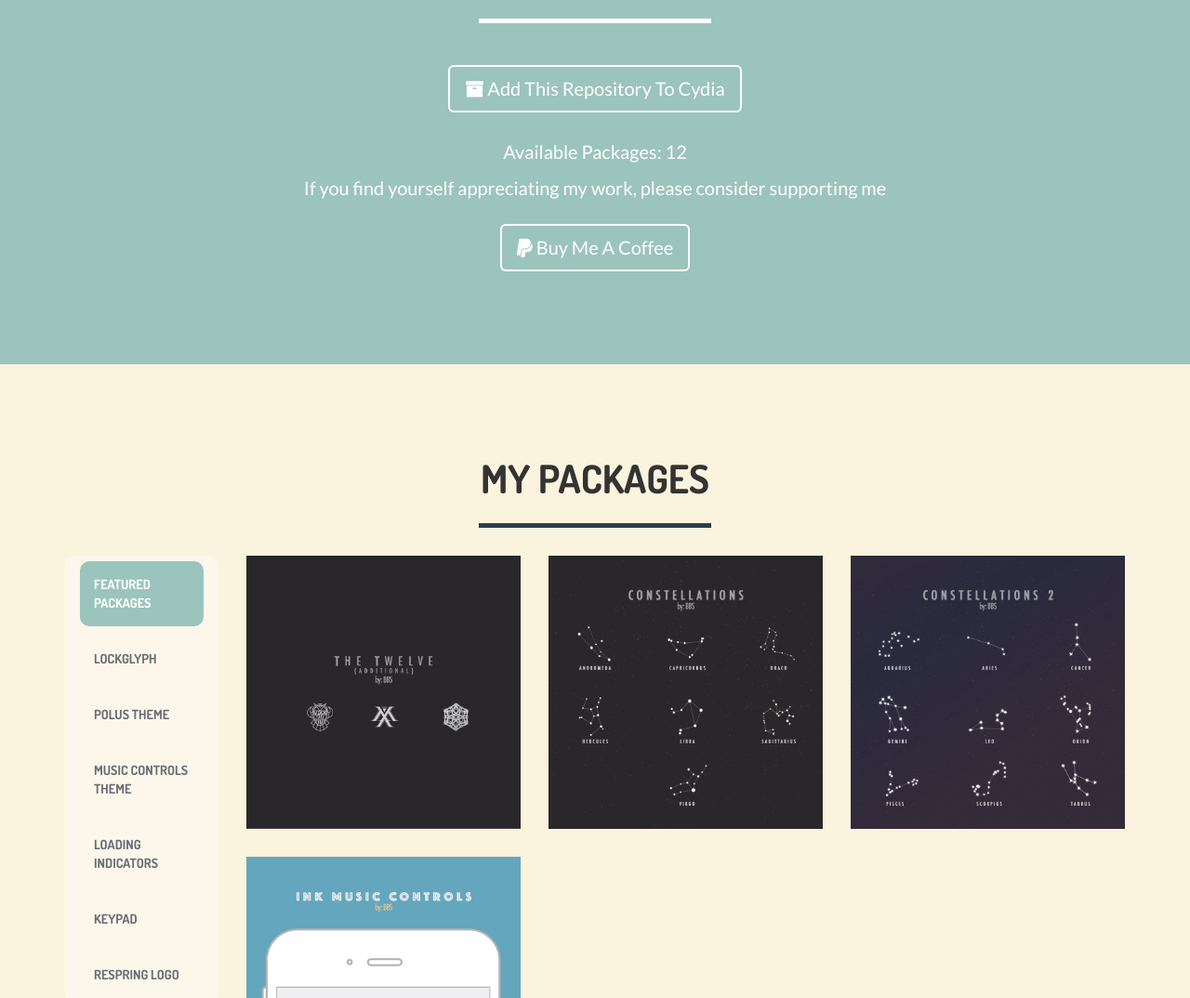
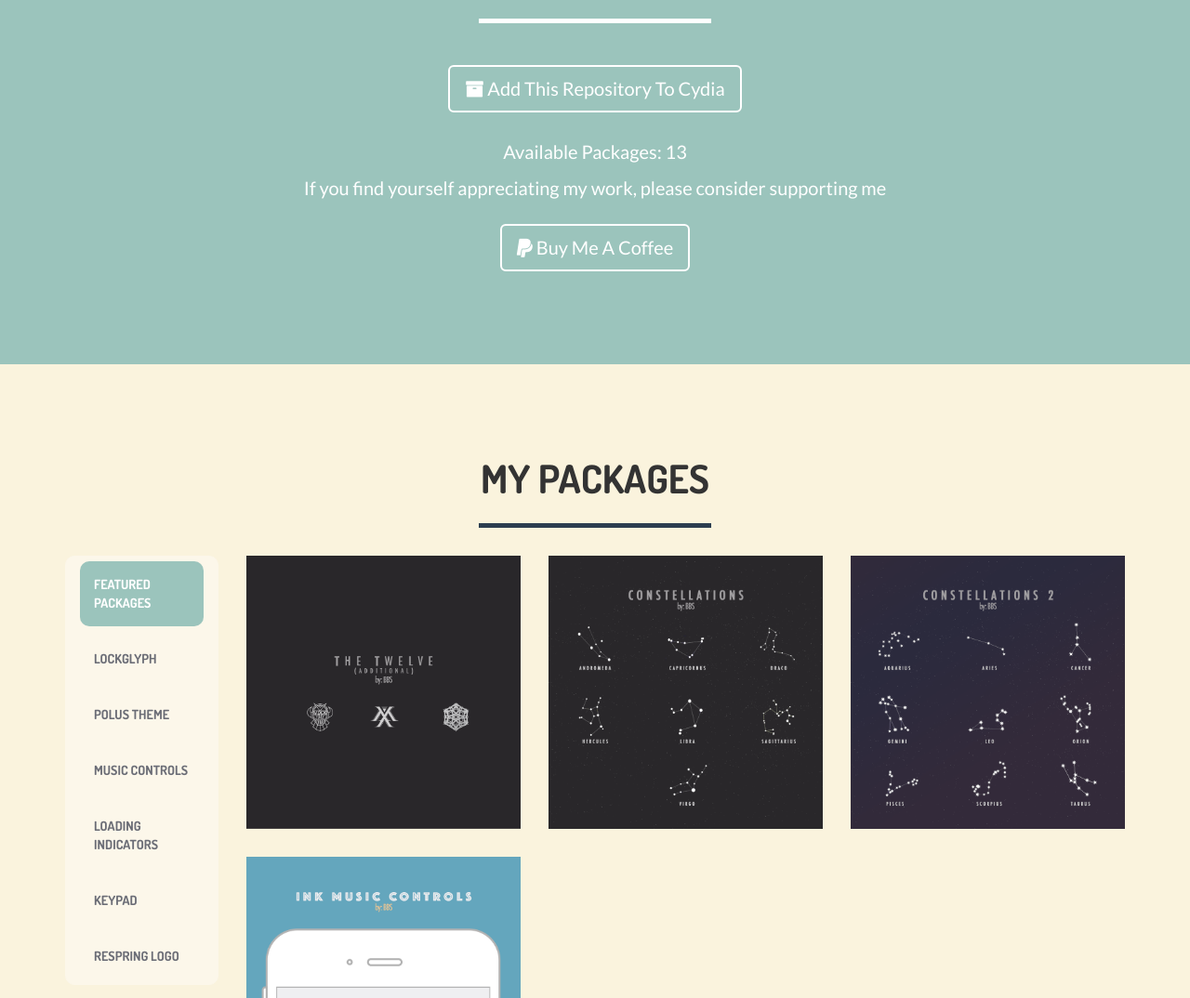
Before and after one commit to WorksbyBBS/testingrepo, a plain HTML site: page index.html in a window 1280 px wide. Shown: the part 640-1714 px from the top of the page at 93% size. Drawn offline with nearby package versions, Linux system fonts and the light colour scheme.

Commit message:
Updated no. Of packages

```diff
--- a/index.html
+++ b/index.html
@@ -86,7 +86,7 @@
                         </a>
                     </div>
                     <div class="col-lg-12">
-                        <p><br>Available Packages: 12</p>
+                        <p><br>Available Packages: 13</p>
                         <p>If you find yourself appreciating my work, please consider supporting me</p>
                     </div>
                     <div class="col-lg-8 col-lg-offset-2 text-center">
@@ -121,8 +121,7 @@
                             <li class="featured"><a href="#filter" data-option=".featured">Featured Packages</a></li>
                             <li class="lockglyph"><a href="#filter" data-option=".lockglyph">LockGlyph</a></li>
                             <li class="polus"><a href="#filter" data-option=".polus">Polus Theme</a></li>
-                            <li class="music-controls"><a href="#filter" data-option=".music-controls">Music Controls
-                                Theme</a></li>
+                            <li class="music-controls"><a href="#filter" data-option=".music-controls">Music Controls</a></li>
                             <li class="loading-indicators"><a href="#filter" data-option=".loading-indicators">Loading
                                 Indicators</a></li>
                             <li class="keypad"><a href="#filter" data-option=".keypad">Keypad</a></li>
```
